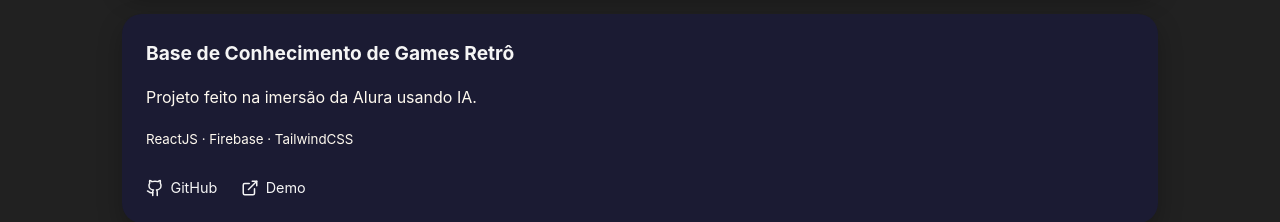
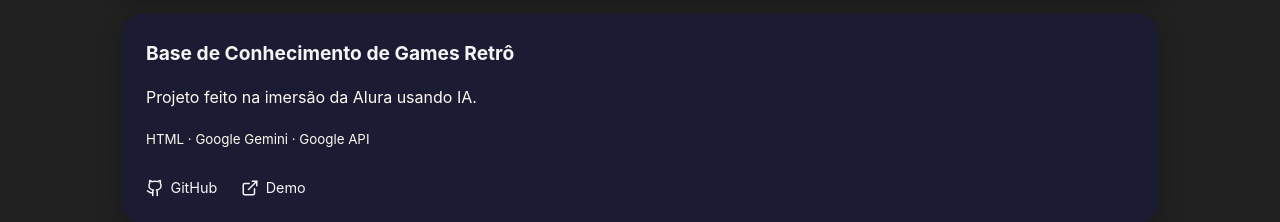
Before and after one commit to VictorMussoline/Portfolio-Dev, a React (Vite) app: page / in a window 1280 px wide. Shown: the part 2800-3022 px from the top of the page. Built offline with nearby package versions, Linux system fonts and the light colour scheme.

Commit message:
Update tech stack for ProjectCard component

```diff
--- a/src/App.jsx
+++ b/src/App.jsx
@@ -131,7 +131,7 @@ export default function Portfolio() {
               <ProjectCard
                 title="Base de Conhecimento de Games Retrô"
                 description="Projeto feito na imersão da Alura usando IA."
-                tech="ReactJS · Firebase · TailwindCSS"
+                tech="HTML · Google Gemini · Google API"
                 github="https://github.com/VictorMussoline/imersao-dev-alura-10"
                 demo="https://victormussoline.github.io/imersao-dev-alura-10/"
               />
```
